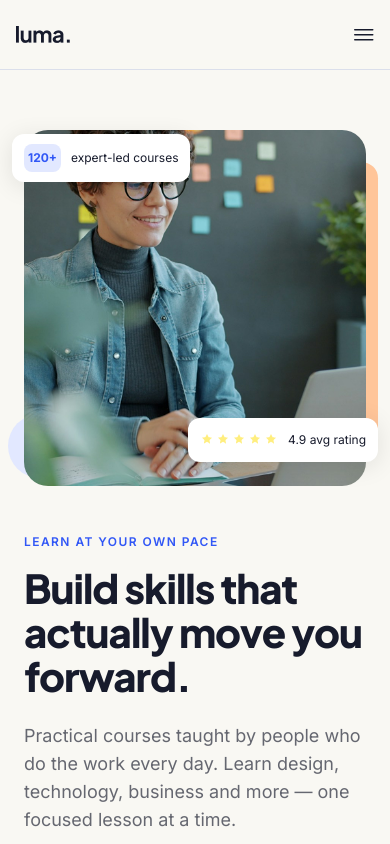
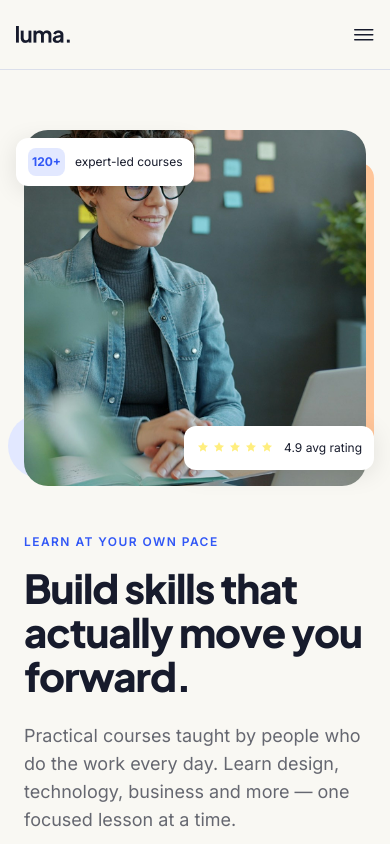
Before and after one commit to rogervalentim/luma-nextjs, a Next.js app: page / in a window 390 px wide. Shown: the top 844 px of the page. Built offline with nearby package versions, Linux system fonts and the light colour scheme.

Commit message:
fix: image hero mobile

```diff
--- a/src/components/layout/hero/Hero.tsx
+++ b/src/components/layout/hero/Hero.tsx
@@ -18,7 +18,7 @@ export function Hero() {
     <Container
       as="section"
       spacing="lg"
-      className="overflow-x-clip px-6 sm:px-10  xl:px-0"
+      className="overflow-x-clip px-6 sm:px-10 xl:px-0"
       innerClassName="flex flex-col-reverse lg:flex-row lg:items-center lg:justify-between gap-12 lg:gap-15"
     >
       <div className="w-full lg:max-w-140">
@@ -54,26 +54,29 @@ export function Hero() {
         </div>
       </div>
 
-      <div className="relative w-fit max-w-full mx-auto lg:mx-0 shrink-0">
+      <div className="relative w-full sm:w-fit max-w-sm sm:max-w-md lg:max-w-none mx-auto lg:mx-0 shrink-0">
         <Image
           src="/whoman-hero.png"
           alt="Person focused on learning at their laptop"
           width={500}
           height={520}
           priority
-          className="w-full max-w-105 lg:max-w-125 h-auto rounded-3xl relative z-10"
+          className="w-full h-auto rounded-3xl relative z-10"
         />
 
-        <div className="px-3 sm:px-4 py-2.5 sm:py-3 flex items-center gap-2.5 sm:gap-3 bg-background-white shadow-[0px_4px_24px_0px_rgba(0,0,0,0.10)] absolute top-1 lg:top-4 -left-3 sm:-left-5.5 z-20 rounded-xl">
+        {/* Badge superior */}
+        <div className="px-3 sm:px-4 py-2.5 sm:py-3 flex items-center gap-2.5 sm:gap-3 bg-background-white shadow-[0px_4px_24px_0px_rgba(0,0,0,0.10)] absolute top-2 -left-2 sm:-left-5.5 z-20 rounded-xl">
           <Badge className="h-7 px-1 rounded-lg">120+</Badge>
           <p className="text-xs sm:text-sm font-normal leading-6 text-text-primary whitespace-nowrap">
             expert-led courses
           </p>
         </div>
 
+        {/* Círculo de fundo azul */}
         <div className="absolute -left-4 sm:-left-8 lg:-left-11 bottom-2 sm:bottom-3 w-16 h-16 sm:w-20 sm:h-20 lg:w-26.5 lg:h-26.5 rounded-full bg-primary-blue-light z-0" />
 
-        <div className="px-3 sm:px-4 py-2.5 sm:py-3 flex items-center gap-2.5 sm:gap-3 bg-background-white shadow-[0px_4px_24px_0px_rgba(0,0,0,0.10)] absolute bottom-6 sm:bottom-[35.5px] -right-3 sm:-right-6 lg:-right-10 xl:-right-14 z-20 rounded-xl">
+        {/* Badge inferior de rating */}
+        <div className="px-3 sm:px-4 py-2.5 sm:py-3 flex items-center gap-2.5 sm:gap-3 bg-background-white shadow-[0px_4px_24px_0px_rgba(0,0,0,0.10)] absolute bottom-4 sm:bottom-[35.5px] -right-2 sm:-right-6 lg:-right-10 xl:-right-14 z-20 rounded-xl">
           <div className="flex gap-0.5 items-center shrink-0">
             <Image src="/star.png" alt="star" width={14} height={14} />
             <Image src="/star.png" alt="star" width={14} height={14} />
@@ -86,7 +89,8 @@ export function Hero() {
           </p>
         </div>
 
-        <div className="w-16 sm:w-22.25 h-[82%] lg:h-117 rounded-2xl bg-[#FFC599] absolute -right-3 sm:-right-6 lg:-right-9.75 top-1/2 -translate-y-1/2 z-0" />
+        {/* Bloco lateral laranja de fundo */}
+        <div className="w-12 sm:w-22.25 h-[82%] lg:h-117 rounded-2xl bg-[#FFC599] absolute -right-2 sm:-right-6 lg:-right-9.75 top-1/2 -translate-y-1/2 z-0" />
       </div>
     </Container>
   );
```
